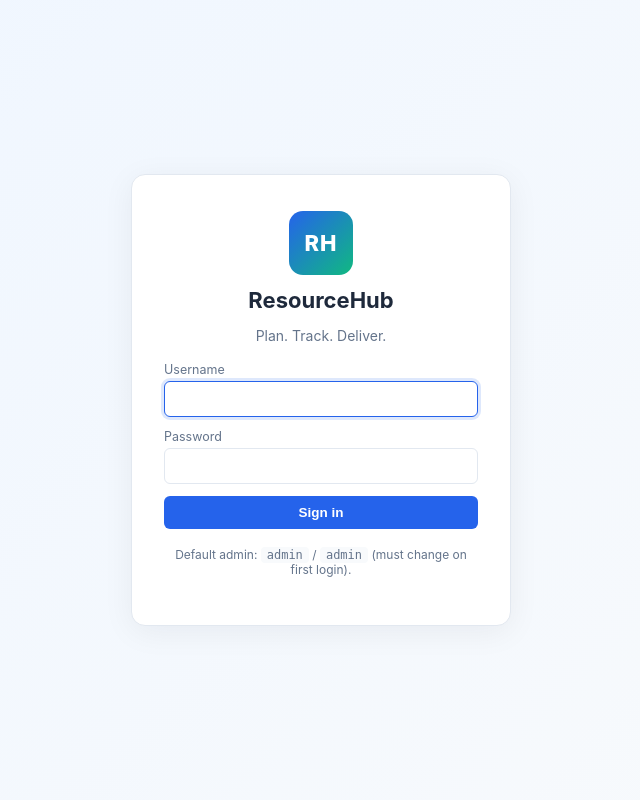
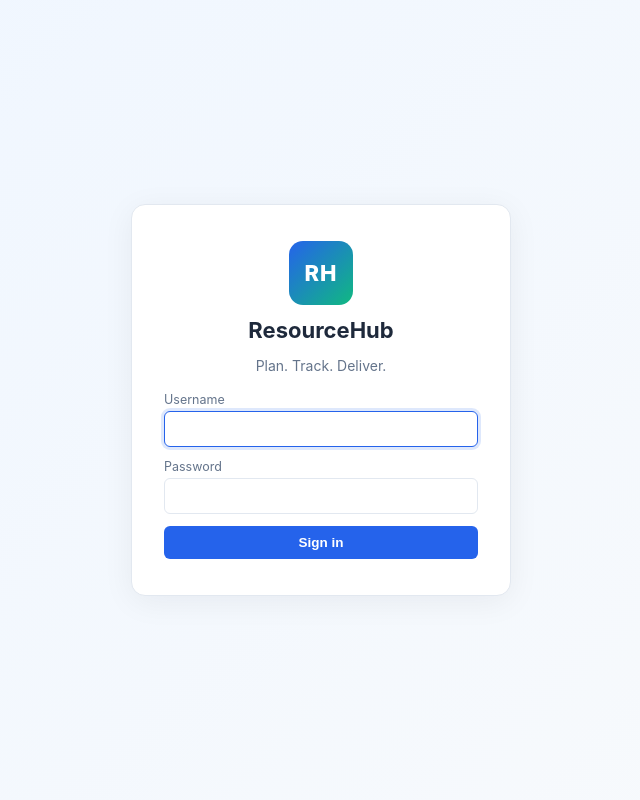
Before and after one commit to babibotagent/resource-hub, a FastAPI app: page /login in a window 1280 px wide. Shown: the whole page, without its empty margins (319-959 px from the left). Run offline with FastAPI, Linux system fonts and the light colour scheme.

Commit message:
Remove default admin credentials from login page
Co-Authored-By: Claude Sonnet 4.6 <noreply@anthropic.com>

```diff
--- a/server/templates/login.html
+++ b/server/templates/login.html
@@ -33,10 +33,6 @@
       </label>
       <button type="submit" class="btn btn-primary btn-block">Sign in</button>
     </form>
-
-    <p class="muted small auth-hint">
-      Default admin: <code>admin</code> / <code>admin</code> (must change on first login).
-    </p>
   </div>
 </div>
 {% endblock %}
```
